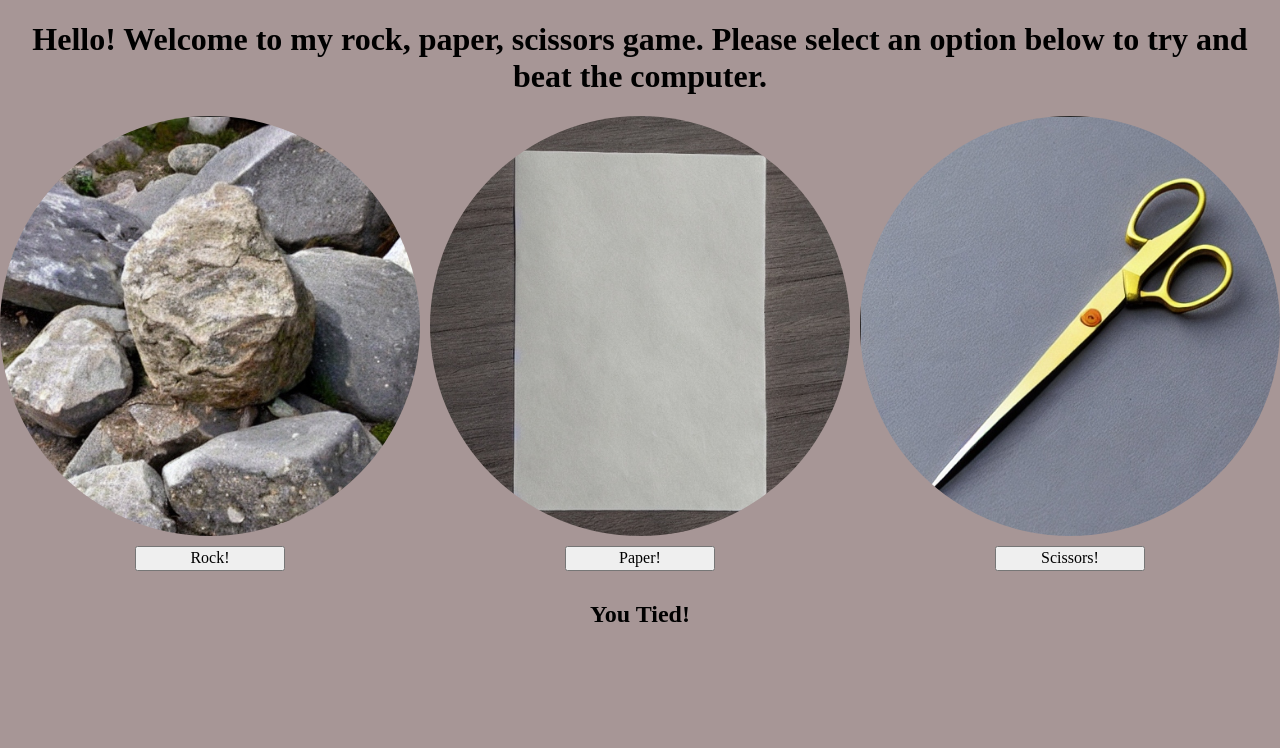
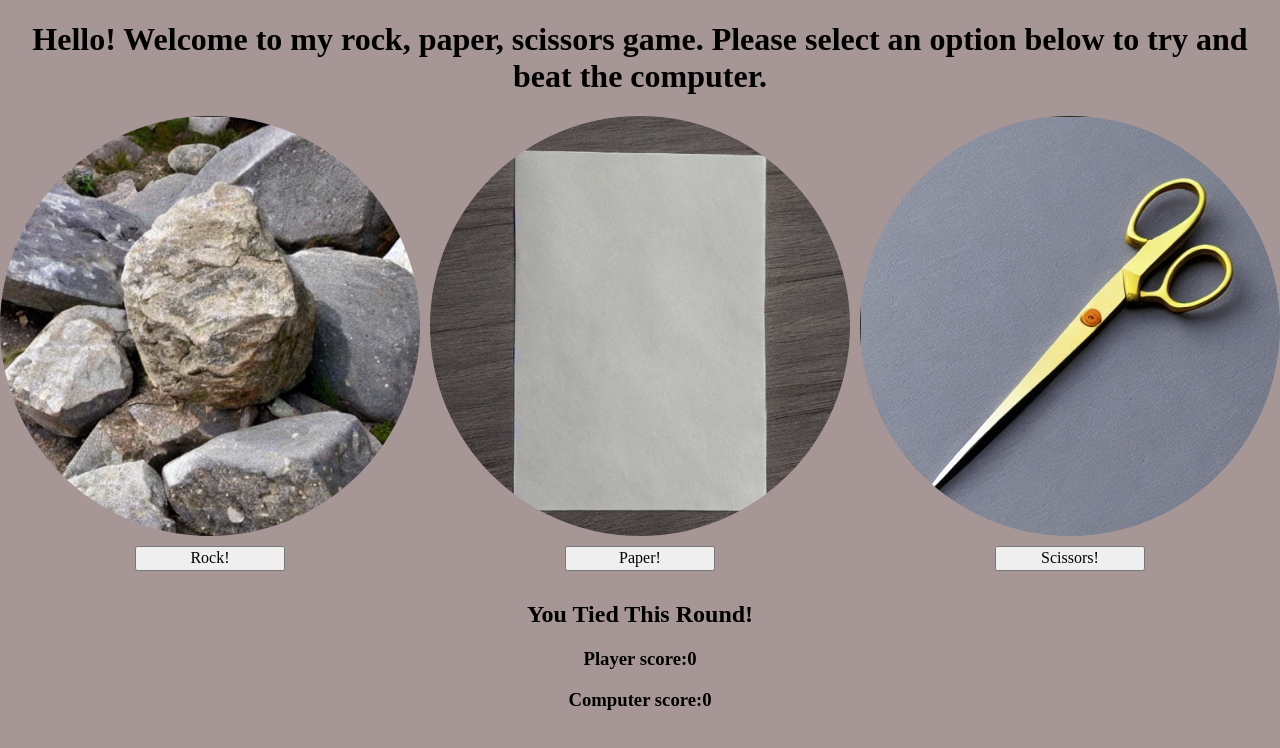
Before and after one commit to Dramirez1642/RPS, a plain HTML site: page index.html in a window 1280 px wide. Both pictures are taken after a click on the button "Rock!". Drawn offline with Linux system fonts and the light colour scheme.

Commit message:
Completed the UI creation for RPS

```diff
--- a/index.css
+++ b/index.css
@@ -36,6 +36,6 @@ img {
     align-items: center;
 }
 
-.resultNotification {
+.results {
     text-align: center;
 }
--- a/index.html
+++ b/index.html
@@ -30,8 +30,13 @@
         </div>
     </div>
 
-    <h2 class="resultNotification">
-    </h2>
+    <div class="resultsContainer">
+        <h2 id="matchNotification" class="results"></h2>
+        <h3 id="playerScore" class="results"></h3>
+        <h3 id="computerScore" class="results"></h3>
+        <h1 id="winnerNotification" class="results"></h1>
+    </div>
+
     <script src="index.js"></script>
 </body>
 </html>
--- a/index.js
+++ b/index.js
@@ -18,30 +18,68 @@ function getComputerChoice() {
 }
 
 
+let computerWins = 0
+let playerWins = 0
+
 const buttons = document.querySelectorAll(".buttons");
 buttons.forEach(function (button) {
     button.addEventListener("click", function() {
         let result;
         let playersChoice = this.dataset.weapon
         let computersChoice = getComputerChoice()
+        // Setting the winner notification to blank in case we play again right after the winner has been decided
+        let winnerNotification = document.querySelector("#winnerNotification")
+        winnerNotification.innerText = ""
+
+        // Determining the outcome of the current game
         if (playersChoice == computersChoice) {
-            result = "You Tied!"
+            result = "You Tied This Round!"
         }
         else if (
             (playersChoice == "rock" && computersChoice == "scissors")
             || (playersChoice == "paper" && computersChoice == "rock")
             || (playersChoice == "scissors" && computersChoice == "paper"))
         {
-            result = "You Win!"
+            result = "You Win This Round!";
+            playerWins++;
         }
         else if (
             (playersChoice == "rock" && computersChoice == "paper")
             || (playersChoice == "paper" && computersChoice == "scissors")
             || (playersChoice == "scissors" && computersChoice == "rock"))
         {
-            result = "You Lose! Try Again!"
+            result = "You Lose This Round! Try Again!"
+            computerWins++;
         }
-        document.querySelector(".resultNotification").innerText = result
+
+        // Displaying the current games scores
+        let playerScore = document.querySelector("#playerScore")
+        let computerScore = document.querySelector("#computerScore")
+
+        playerScore.innerText = "Player score:"
+        playerScore.append(playerWins.toString())
+
+        computerScore.innerText = "Computer score:"
+        computerScore.append(computerWins.toString())
+
+        //Displaying the winner if a player has reached 5 wins
+        if (playerWins == 5) {
+            winnerNotification.innerText = "YOU'VE WON THE GAME!";
+            playerWins = 0
+            computerWins = 0
+        }
+        else if (computerWins == 5) {
+            winnerNotification.innerText = "YOU'VE LOST THE GAME!";
+            playerWins = 0
+            computerWins = 0
+        }
+        //console.log("player wins" + playerWins)
+        //console.log("computer wins" + computerWins)
+
+
+
+
+        document.querySelector("#matchNotification").innerText = result;
     });
 });
 
```
